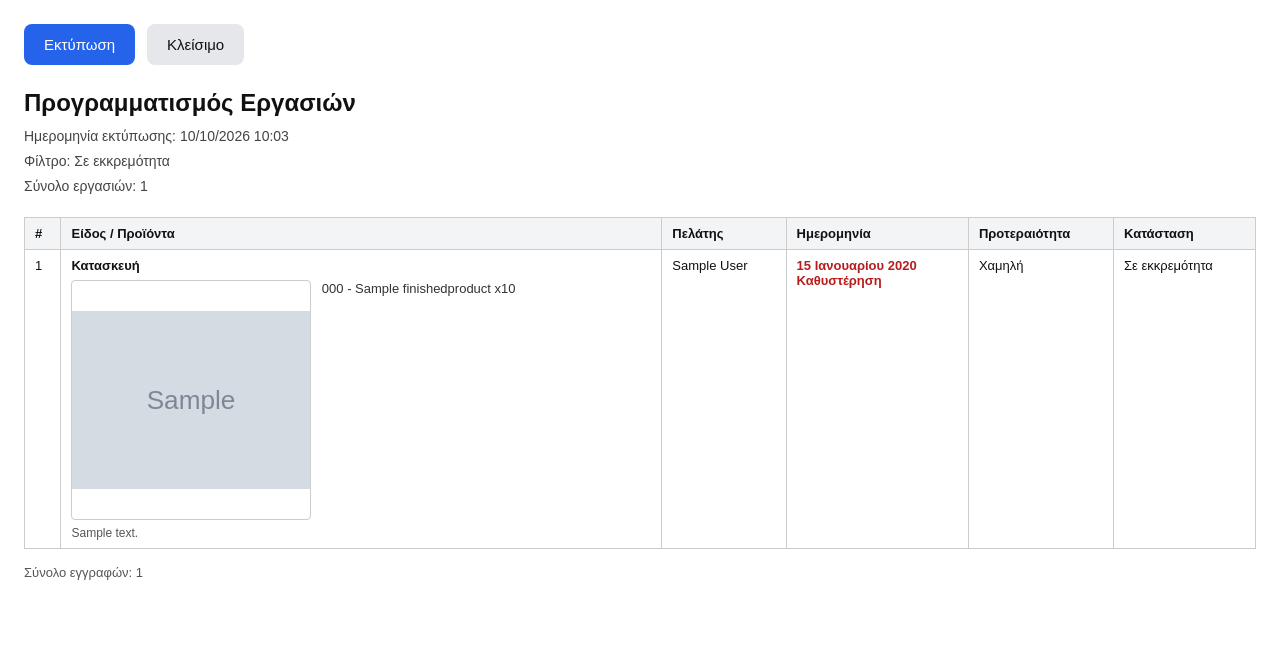
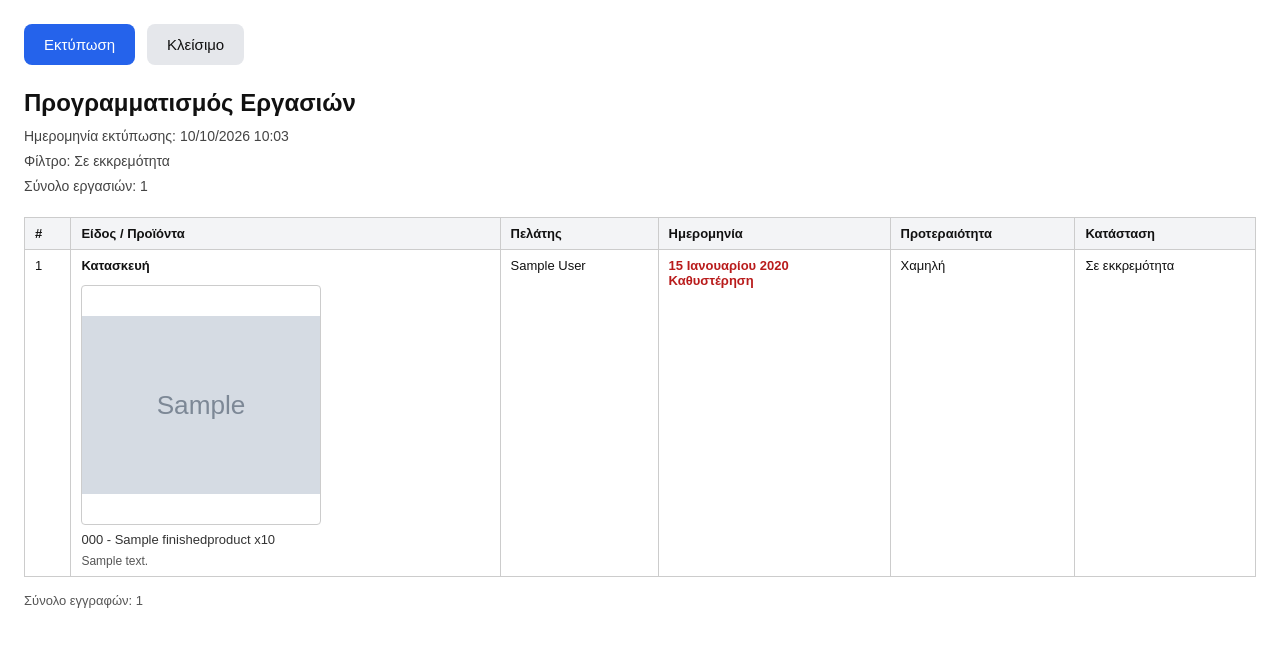
Before and after one commit to vaingr/fotodiakosmos, a Django app: page /task-scheduling/print/ in a window 1280 px wide. Shown: the top 647 px of the page. Run offline with Django 5.2, Linux system fonts and the light colour scheme; a user stored in the database is signed in; tables that the repository leaves empty hold one stand-in row (values such as "Sample post"); grey boxes marked "Sample" are stand-in pictures.

```diff
--- a/accounts/templates/accounts/task_scheduling_print.html
+++ b/accounts/templates/accounts/task_scheduling_print.html
@@ -67,11 +67,12 @@
         }
         .print-task-product {
             display: flex;
+            flex-direction: column;
             align-items: flex-start;
-            gap: 0.65rem;
+            gap: 0.4rem;
             color: #333;
             line-height: 1.35;
-            margin-top: 0.45rem;
+            margin-top: 0.75rem;
         }
         .print-task-product.is-completed {
             color: #15803d;
@@ -102,6 +103,7 @@
         }
         .print-task-product-text {
             min-width: 0;
+            max-width: 240px;
         }
         .print-task-description {
             margin-top: 0.35rem;
```
